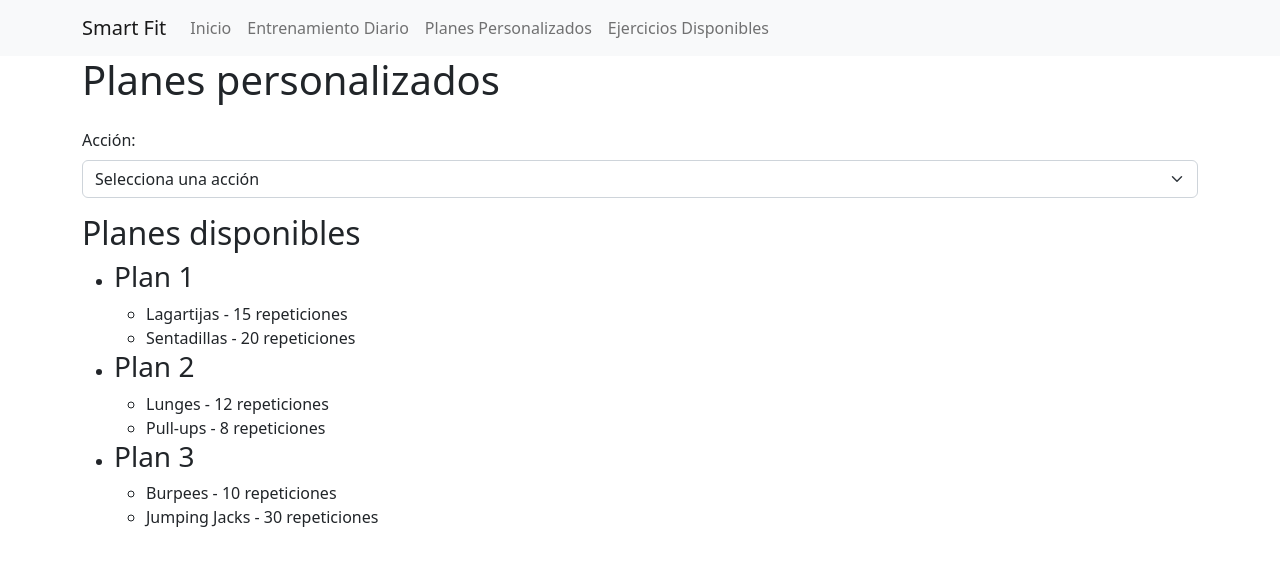
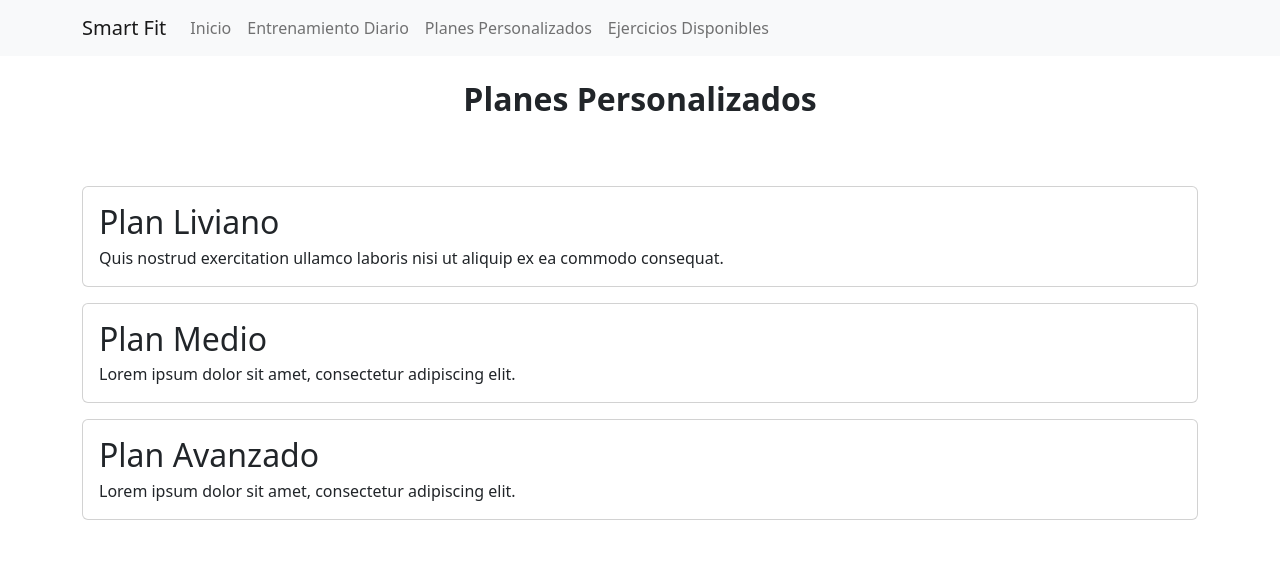
Before and after one commit to PruebasDeSoftware-Presentacion1/Presentacion1, a React (Create React App) app: page /custom-plans in a window 1280 px wide. Shown: the top 566 px of the page. Built offline with nearby package versions, Linux system fonts and the light colour scheme.

Commit message:
08-05-2023/23:15

```diff
--- /dev/null
+++ b/src/exercises/ButtonHover.css
@@ -0,0 +1,51 @@
+/* .highlight:hover {
+    background-color: #333;
+    color: #fff;
+    border-color: #fff;
+    box-shadow: 0px 0px 15px rgba(255, 255, 255, 0.5);
+    transform: rotate(10deg) scale(1.1);
+} */
+
+.highlight:hover {
+    background-color: #45ccc1;
+    border-radius: 10px;
+    box-shadow: 0px 0px 10px rgba(0, 0, 0, 0.2);
+    transform: scale(1.05);
+    transition: all 0.3s ease;
+    cursor: pointer;
+  }
+
+  .highlight:hover .CardTitle {
+    color: #ff5733;
+    font-size: 24px;
+    text-shadow: 1px 1px 5px rgba(255, 87, 51, 0.5);
+  }
+
+  .highlight:hover .CardSubtitle {
+    color: #555555;
+    font-size: 18px;
+    text-shadow: 1px 1px 3px rgba(0, 0, 0, 0.5);
+  }
+
+  .highlight:hover .CardText {
+    color: #777777;
+    font-size: 16px;
+    text-shadow: 1px 1px 2px rgba(0, 0, 0, 0.5);
+  }
+
+  .highlight:hover .CardButton {
+    background-color: #ff5733;
+    color: white;
+    border: none;
+    border-radius: 5px;
+    box-shadow: 0px 0px 5px rgba(0, 0, 0, 0.3);
+    padding: 10px 20px;
+    font-size: 16px;
+    transition: all 0.3s ease;
+  }
+
+  .highlight:hover .CardButton:hover {
+    background-color: white;
+    color: #ff5733;
+    box-shadow: 0px 0px 10px rgba(255, 87, 51, 0.5);
+  }
--- /dev/null
+++ b/src/exercises/ListPlans.js
@@ -0,0 +1,69 @@
+import React, { useState } from 'react';
+import { Row, Container, Col, Card, CardBody, CardTitle, CardSubtitle, CardText, Modal, ModalHeader, ModalBody } from 'reactstrap';
+import './ButtonHover.css'
+
+export function ListPlans({ items, onCardClick }) {
+    return (
+      <Container className="mt-5">
+        <Row>
+          {items.map((item, index) => (
+            <Col key={index} className="mb-3 col-12">
+              <Card className="h-100 highlight" onClick={() => onCardClick(item)}>
+                <CardBody>
+                  <CardTitle tag="h2">{item.title}</CardTitle>
+                  <CardSubtitle tag="h3">{item.subtitle}</CardSubtitle>
+                  <CardText>{item.description}</CardText>
+                </CardBody>
+              </Card>
+            </Col>
+          ))}
+        </Row>
+      </Container>
+    );
+  }
+
+
+
+export function CardModal({ items, selectedItem, toggleModal }) {
+  return (
+    <Modal isOpen={!!selectedItem} toggle={toggleModal} size="lg">
+  <ModalHeader toggle={toggleModal}>{selectedItem?.title}</ModalHeader>
+  <ModalBody>
+    <Container className="mt-2">
+      <Row xs="1" sm="2" md="2">
+        {items.map((item, index) => (
+          <Col key={index} className="mb-3">
+            <Card className="h-100">
+              <CardBody>
+                <CardTitle tag="h2">{item.title}</CardTitle>
+                <CardSubtitle tag="h3">{item.subtitle}</CardSubtitle>
+                <CardText>{item.description}</CardText>
+              </CardBody>
+            </Card>
+          </Col>
+        ))}
+      </Row>
+    </Container>
+  </ModalBody>
+</Modal>
+
+  );
+}
+
+const ListExercises = ({ items }) => {
+  const [selectedItem, setSelectedItem] = useState(null);
+  const toggleModal = () => setSelectedItem(null);
+
+  const handleCardClick = (item) => {
+    setSelectedItem(item);
+  };
+
+  return (
+    <>
+      <ListPlans items={items} onCardClick={handleCardClick} />
+      <CardModal items={items} selectedItem={selectedItem} toggleModal={toggleModal} />
+    </>
+  );
+};
+
+export default ListExercises;
--- a/src/views/CustomPlans.js
+++ b/src/views/CustomPlans.js
@@ -1,84 +1,155 @@
 import React, { useState } from 'react';
-import CustomPlanForm from '../components/CustomPlanForm';
-import PlanList from '../components/PlanList';
-import mockExercises from '../data/mockExercises';
-import mockPlans from '../data/mockPlans';
+import {ListPlans, CardModal} from '../exercises/ListPlans';
+
+// const CustomPlans = () => {
+//   const [plans, setPlans] = useState(mockPlans);
+//   const [editingPlanIndex, setEditingPlanIndex] = useState(-1);
+//   const [action, setAction] = useState('');
+
+//   const handleAddPlan = (editingPlanIndex, updatedPlan) => {
+//     if (editingPlanIndex === -1) {
+//       setPlans([...plans, updatedPlan]);
+//     } else {
+//       setPlans((prevPlans) => {
+//         const updatedPlans = [...prevPlans];
+//         updatedPlans[editingPlanIndex] = updatedPlan;
+//         return updatedPlans;
+//       });
+//     }
+//   };
+
+//   const handleActionChange = (event) => {
+//     setAction(event.target.value);
+//     if (event.target.value === 'create') {
+//       setEditingPlanIndex(-1);
+//     }
+//   };
+
+//   return (
+//     <div className="container">
+//       <h1 className="mb-4">Planes personalizados</h1>
+//       <div className="mb-3">
+//         <label htmlFor="action" className="form-label">
+//           Acción:
+//         </label>
+//         <select
+//           id="action"
+//           value={action}
+//           onChange={handleActionChange}
+//           className="form-select"
+//         >
+//           <option value="">Selecciona una acción</option>
+//           <option value="create">Crear un nuevo plan</option>
+//           <option value="edit">Editar un plan existente</option>
+//         </select>
+//       </div>
+//       {action === 'edit' && (
+//         <div className="mb-3">
+//           <label htmlFor="plan" className="form-label">
+//             Plan:
+//           </label>
+//           <select
+//             id="plan"
+//             value={editingPlanIndex}
+//             onChange={(event) =>
+//               setEditingPlanIndex(parseInt(event.target.value, 10))
+//             }
+//             className="form-select"
+//           >
+//             <option value="-1">Selecciona un plan para editar</option>
+//             {plans.map((plan, index) => (
+//               <option key={index} value={index}>
+//                 {plan.name}
+//               </option>
+//             ))}
+//           </select>
+//         </div>
+//       )}
+//       {action && (
+//         <CustomPlanForm
+//           availableExercises={mockExercises}
+//           onSubmit={handleAddPlan}
+//           editingPlanIndex={editingPlanIndex}
+//           plans={plans}
+//         />
+//       )}
+//       <PlanList plans={plans} />
+//     </div>
+//   );
+// };
+
+const items_2 = [
+  {
+    title: 'Manzana',
+    description: 'Quis nostrud exercitation ullamco laboris nisi ut aliquip ex ea commodo consequat.'
+  },
+  {
+    title: 'Banana',
+    description: 'Lorem ipsum dolor sit amet, consectetur adipiscing elit.'
+  },
+  {
+    title: 'Naranja',
+    description: 'Ut enim ad minim veniam, quis nostrud exercitation ullamco laboris nisi ut aliquip ex ea commodo consequat.'
+  },
+  {
+    title: 'Pera',
+    description: 'Incididunt ut labore et dolore magna aliqua. Ut enim ad minim veniam.'
+  },
+  {
+    title: 'Piña',
+    description: 'Duis aute irure dolor in reprehenderit in voluptate velit esse cillum dolore eu fugiat nulla pariatur.'
+  },
+  {
+    title: 'Melón',
+    description: 'Excepteur sint occaecat cupidatat non proident, sunt in culpa qui officia deserunt mollit anim id est laborum.'
+  },
+  {
+    title: 'Fresa',
+    description: 'Lorem ipsum dolor sit amet, consectetur adipiscing elit.'
+  },
+  {
+    title: 'Ciruela',
+    description: 'Duis aute irure dolor in reprehenderit in voluptate velit esse cillum dolore eu fugiat nulla pariatur.'
+  }
+];
+
+const items = [
+  {
+    title: 'Plan Liviano',
+    description: 'Quis nostrud exercitation ullamco laboris nisi ut aliquip ex ea commodo consequat.'
+  },
+  {
+    title: 'Plan Medio',
+    description: 'Lorem ipsum dolor sit amet, consectetur adipiscing elit.'
+  },
+  {
+    title: 'Plan Avanzado',
+    description: 'Lorem ipsum dolor sit amet, consectetur adipiscing elit.'
+  }
+];
 
 const CustomPlans = () => {
-  const [plans, setPlans] = useState(mockPlans);
-  const [editingPlanIndex, setEditingPlanIndex] = useState(-1);
-  const [action, setAction] = useState('');
+  const [selectedItem, setSelectedItem] = useState(null);
 
-  const handleAddPlan = (editingPlanIndex, updatedPlan) => {
-    if (editingPlanIndex === -1) {
-      setPlans([...plans, updatedPlan]);
-    } else {
-      setPlans((prevPlans) => {
-        const updatedPlans = [...prevPlans];
-        updatedPlans[editingPlanIndex] = updatedPlan;
-        return updatedPlans;
-      });
-    }
+  const handleCardClick = (item) => {
+    setSelectedItem(item);
   };
 
-  const handleActionChange = (event) => {
-    setAction(event.target.value);
-    if (event.target.value === 'create') {
-      setEditingPlanIndex(-1);
-    }
+  const toggleModal = () => {
+    setSelectedItem(null);
   };
-
-  return (
-    <div className="container">
-      <h1 className="mb-4">Planes personalizados</h1>
-      <div className="mb-3">
-        <label htmlFor="action" className="form-label">
-          Acción:
-        </label>
-        <select
-          id="action"
-          value={action}
-          onChange={handleActionChange}
-          className="form-select"
-        >
-          <option value="">Selecciona una acción</option>
-          <option value="create">Crear un nuevo plan</option>
-          <option value="edit">Editar un plan existente</option>
-        </select>
-      </div>
-      {action === 'edit' && (
-        <div className="mb-3">
-          <label htmlFor="plan" className="form-label">
-            Plan:
-          </label>
-          <select
-            id="plan"
-            value={editingPlanIndex}
-            onChange={(event) =>
-              setEditingPlanIndex(parseInt(event.target.value, 10))
-            }
-            className="form-select"
-          >
-            <option value="-1">Selecciona un plan para editar</option>
-            {plans.map((plan, index) => (
-              <option key={index} value={index}>
-                {plan.name}
-              </option>
-            ))}
-          </select>
-        </div>
-      )}
-      {action && (
-        <CustomPlanForm
-          availableExercises={mockExercises}
-          onSubmit={handleAddPlan}
-          editingPlanIndex={editingPlanIndex}
-          plans={plans}
-        />
-      )}
-      <PlanList plans={plans} />
-    </div>
-  );
+return (
+  <div className="exercise-container">
+    <br></br>
+    <h2 className="exercise-title">Planes Personalizados</h2>
+      <ListPlans items={items} onCardClick={handleCardClick} />
+      <CardModal
+        items={items_2}
+        selectedItem={selectedItem}
+        toggleModal={toggleModal}
+      />
+  </div>
+);
 };
 
 export default CustomPlans;
--- a/src/views/Exercises.js
+++ b/src/views/Exercises.js
@@ -1,5 +1,5 @@
 import React, { useState } from 'react';
-import List from '../exercises/List';
+import ListExercises from '../exercises/ListExercises';
 import './Exercises.css'
 
 const items = [
@@ -102,7 +102,7 @@ function ExerciseSearch({ onSearch }) {
       <br></br>
       <h2 className="exercise-title">Ejercicios disponibles en el Gimnasio</h2>
       <ExerciseSearch onSearch={handleSearch} />
-        <List items={filteredItems} />
+        <ListExercises items={filteredItems} />
 
     </div>
   );
```
Also changed, not shown: src/exercises/ListExercises.js (renamed from src/exercises/List.js).
